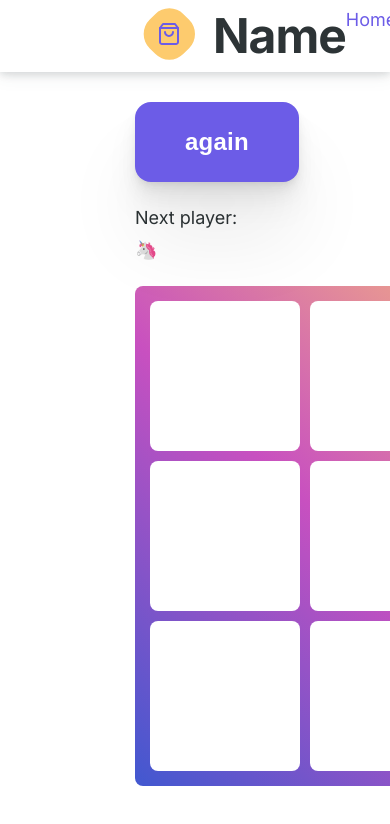
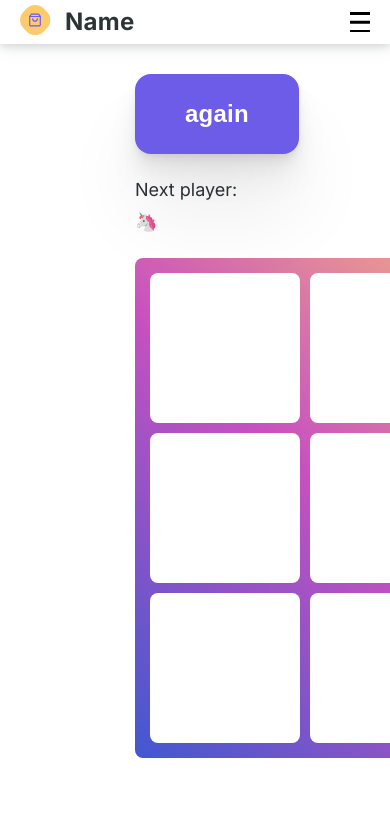
Before and after one commit to dashimiko/ParrotTale, a React (Create React App) app: page /ticTacToe in a window 390 px wide. Shown: the top 824 px of the page. Built offline with nearby package versions, Linux system fonts and the light colour scheme; a web font is replaced by a local one.

Commit message:
added burger menu

```diff
--- a/src/components/App/App.scss
+++ b/src/components/App/App.scss
@@ -26,3 +26,7 @@
 .main {
   flex-grow: 1;
 }
+
+body.body_lock {
+  overflow: hidden;
+}
--- a/src/components/CelebrationButton/CelebrationButton.scss
+++ b/src/components/CelebrationButton/CelebrationButton.scss
@@ -8,7 +8,7 @@
   border: 0;
   padding: 20px 50px;
   margin: 0 auto;
-  z-index: 9;
+  z-index: 1;
   border-radius: 16px;
   text-align: center;
   position: relative;
--- a/src/components/Header/Header.jsx
+++ b/src/components/Header/Header.jsx
@@ -1,11 +1,19 @@
 // import { useState } from 'react';
 // eslint-disable-next-line import/no-extraneous-dependencies
+import { useState } from 'react';
 import { Link } from 'react-router-dom';
 import Navigation from '../Navigation/Navigation';
 import './Header.scss';
 import logo from '../../images/logo.svg';
 
 function Header() {
+  const [isBurgerOpen, setIsBurgerOpen] = useState(false);
+
+  const onBurgerClick = () => {
+    setIsBurgerOpen(!isBurgerOpen);
+    document.body.classList.toggle('body_lock');
+  };
+
   return (
     <header className="header">
       <div className="header__box">
@@ -15,7 +23,7 @@ function Header() {
           </Link>
           <p className="header__company-name">Name</p>
         </div>
-        <Navigation />
+        <Navigation isBurgerOpen={isBurgerOpen} onBurgerClick={onBurgerClick} />
       </div>
     </header>
   );
--- a/src/components/Header/Header.scss
+++ b/src/components/Header/Header.scss
@@ -45,3 +45,21 @@
     opacity: 0.8;
   }
 }
+
+@media screen and (max-width: 767px) {
+  .header {
+    max-height: 72px;
+  }
+  .header__box {
+    padding: 0 15px;
+    max-width: 100%;
+  }
+  .header__logo {
+    width: 40px;
+    height: 40px;
+  }
+  .header__company-name {
+    @include fonts(700, 24px, 36px);
+    letter-spacing: 0.25px;
+  }
+}
--- a/src/components/Navigation/Navigation.jsx
+++ b/src/components/Navigation/Navigation.jsx
@@ -1,16 +1,30 @@
+/* eslint-disable jsx-a11y/click-events-have-key-events */
+/* eslint-disable jsx-a11y/no-noninteractive-element-interactions */
 // eslint-disable-next-line import/no-extraneous-dependencies
 import { NavLink } from 'react-router-dom';
 import './Navigation.scss';
 
-function Navigation() {
+function Navigation({ isBurgerOpen, onBurgerClick }) {
   return (
-    <nav className="navigation">
-      <ul className="navigation__list">
+    <>
+      <nav
+        className={`navigation navigation_state_${
+          isBurgerOpen ? 'opened' : 'closed'
+        }`}
+        onClick={isBurgerOpen ? onBurgerClick : undefined}
+      >
+        <ul
+          className={`navigation__list navigation__container navigation_${
+            isBurgerOpen ? 'active' : ''
+          }`}
+        >
           <li className="navigation__item">
             <NavLink
               to="/rainbow"
               className={(navData) =>
-              navData.isActive ? 'navigation__link_active' : 'navigation__link'
+                navData.isActive
+                  ? 'navigation__link_active'
+                  : 'navigation__link'
               }
             >
               Home
@@ -54,6 +68,18 @@ function Navigation() {
           </li>
         </ul>
       </nav>
+      <button
+        type="button"
+        className={`navigation__hamburger-menu ${
+          isBurgerOpen
+            ? 'navigation__hamburger-menu_fixed navigation_active'
+            : ''
+        }`}
+        onClick={onBurgerClick}
+      >
+        <span />
+      </button>
+    </>
   );
 }
 
--- a/src/components/Navigation/Navigation.scss
+++ b/src/components/Navigation/Navigation.scss
@@ -43,3 +43,123 @@
     opacity: 0.8;
   }
 }
+
+.navigation__hamburger-menu,
+.navigation__hamburger-menu_fixed {
+  display: none;
+}
+
+@media screen and (max-width: 767px) {
+  .navigation__hamburger-menu {
+    display: block;
+    z-index: 5;
+    position: absolute;
+    width: 20px;
+    height: 20px;
+    cursor: pointer;
+    transition-duration: 0.25s;
+    -webkit-tap-highlight-color: transparent;
+    left: calc(100% - 50px);
+    border: none;
+    background-color: transparent;
+    margin: 10px;
+    padding: 0;
+  }
+  .navigation__hamburger-menu span,
+  .navigation__hamburger-menu::before,
+  .navigation__hamburger-menu::after {
+    position: absolute;
+    left: 0;
+    height: 2.5px;
+    width: 100%;
+    background-color: #000000;
+    transition: all 0.3s ease 0s;
+  }
+  .navigation__hamburger-menu::before,
+  .navigation__hamburger-menu::after {
+    content: '';
+  }
+  .navigation__hamburger-menu::before {
+    top: 0;
+  }
+  .navigation__hamburger-menu::after {
+    bottom: 0;
+  }
+  .navigation__hamburger-menu span {
+    top: 50%;
+    transform: scale(1) translate(0px, -50%);
+  }
+  .navigation__hamburger-menu.navigation_active span {
+    transform: scale(0) translate(0px, -50%);
+  }
+
+  .navigation__hamburger-menu.navigation_active::before {
+    top: 50%;
+    transform: rotate(-45deg) translate(0px, -50%);
+  }
+
+  .navigation__hamburger-menu.navigation_active::after {
+    bottom: 50%;
+    transform: rotate(45deg) translate(0px, 50%);
+  }
+
+  .navigation__hamburger-menu_fixed {
+    position: fixed;
+    left: calc(100% - 50px);
+    display: block;
+    z-index: 5;
+    width: 20px;
+    height: 20px;
+    cursor: pointer;
+    transition-duration: 0.25s;
+    -webkit-tap-highlight-color: transparent;
+    margin: 10px;
+    padding: 0;
+  }
+  .navigation__container {
+    position: fixed;
+    top: 0;
+    right: -100%;
+    width: 79%;
+    height: 100vh;
+    margin: 0;
+    background-color: #ffffff;
+    visibility: hidden;
+    transition: all 0.6s;
+    z-index: 2;
+  }
+  .navigation__list {
+    flex-direction: column;
+    align-items: flex-start;
+    padding-left: 30px;
+  }
+  .navigation_active {
+    right: 0;
+    visibility: visible;
+  }
+  .navigation_state_opened {
+    position: fixed;
+    top: 0;
+    left: 0;
+    width: 100%;
+    height: 100vh;
+    background-color: rgba(0, 0, 0, 0.3);
+    justify-content: flex-end;
+    transition: all 0.3s ease;
+    z-index: 5;
+  }
+  .navigation__link,
+  .navigation__link_active {
+    margin-left: 50px;
+  }
+  .navigation__item:first-child {
+    margin-top: 50px;
+    margin-left: 0;
+  }
+}
+
+@media screen and (max-width: 568px) {
+  .navigation__container {
+    width: 100%;
+  }
+}
--- a/src/components/Promo/PictureBox/PictureBox.scss
+++ b/src/components/Promo/PictureBox/PictureBox.scss
@@ -3,7 +3,7 @@
 .pictureBox {
   margin: 64px 0 0 0;
   opacity: 1;
-  z-index: 2;
+  z-index: 1;
   position: relative;
   max-width: 1170px;
   //overflow: hidden;
--- a/src/components/Promo/Promo.jsx
+++ b/src/components/Promo/Promo.jsx
@@ -6,6 +6,7 @@ function Promo() {
     <section className="promo">
       <div className="promo__box">
         <div className="promo__figure rotation" />
+        <div className="promo__figure_background" />
         <div className="promo__dots" />
         <div className="promo__title-box">
           <h1 className="promo__title">
--- a/src/components/Promo/Promo.scss
+++ b/src/components/Promo/Promo.scss
@@ -46,7 +46,7 @@
 
 .promo__title-box {
   position: relative;
-  z-index: 2;
+  z-index: 1;
   text-align: center;
 }
 
@@ -81,11 +81,9 @@
   }
 }
 
-.promo__strong-word_mobile {
-  display: none;
-}
-
-.promo__subtitle_mobile {
+.promo__strong-word_mobile,
+.promo__subtitle_mobile,
+.promo__figure_background {
   display: none;
 }
 
@@ -119,7 +117,8 @@
     margin: 0;
     text-shadow: 0px 4px 0px #ffffff;
   }
-  .promo__strong-word_desktop {
+  .promo__strong-word_desktop,
+  .promo__subtitle_desktop {
     display: none;
   }
   .promo__strong-word_mobile {
@@ -153,30 +152,36 @@
     margin: 0 auto;
     max-width: 80%;
   }
-  .promo__subtitle_desktop {
-    display: none;
-  }
   .promo__dots {
     width: 123px;
     height: 185px;
     top: 0;
   }
-  .promo__figure {
-    animation: none;
+  .promo__figure_background {
+    display: block;
+    position: absolute;
     width: 100%;
     height: 28%;
     top: 0;
     right: 0;
-    border-radius: 0;
     background-image: url(../../images/wave.svg);
     background-size: contain;
+  }
+  .promo__figure {
+    animation: none;
+    background-color: transparent;
     opacity: 1;
-    background-color: transparent;
+    border-radius: 0;
+    background-image: url(../../images/Rectangle.svg);
+    top: -70px;
+    right: 0;
+    width: 300px;
+    height: 400px;
   }
 }
 
 @media screen and (max-width: 425px) {
-  .promo__figure {
+  .promo__figure_background {
     height: 35%;
   }
 }
```
Also changed, not shown: src/images/Rectangle.svg (added). Lines whose indentation alone changed are shown as unchanged.
